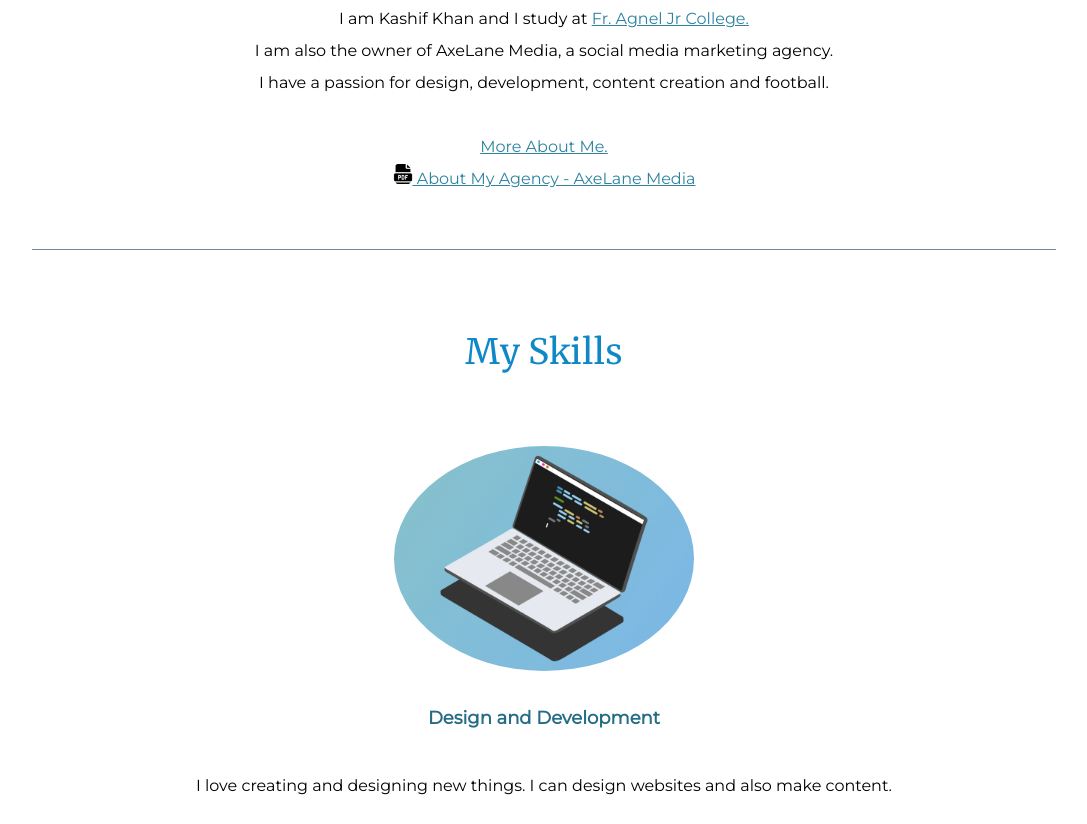
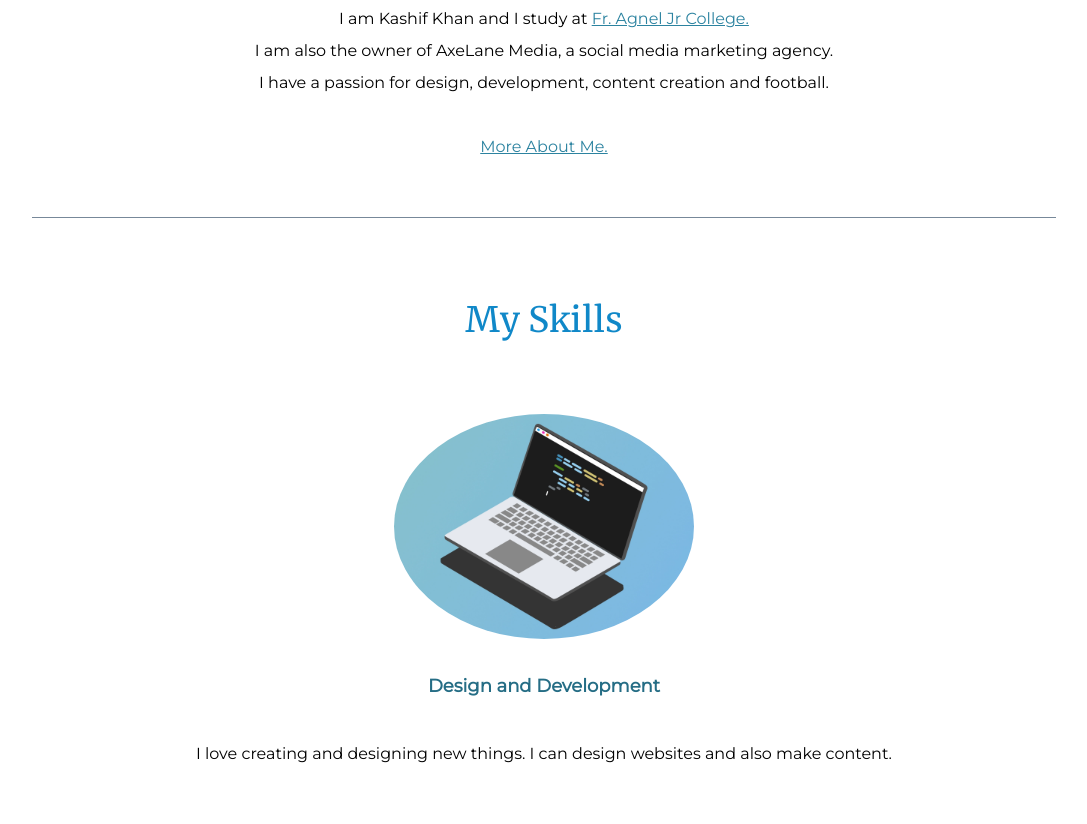
Before and after one commit to kh4nkashif/Personal-Site, a plain HTML site: page index.html in a window 1280 px wide. Shown: the part 1021-1845 px from the top of the page, without its empty margins (96-1183 px from the left). Drawn offline with Linux system fonts and the light colour scheme.

Commit message:
remove axelane presentation

```diff
--- a/index.html
+++ b/index.html
@@ -48,9 +48,6 @@
             <p>
                 <a class="bluelink" href="./More About Me.html">More About Me.</a>
                 <br>
-                <a class="bluelink" href="./Axe Lane Media Presentation.pdf">
-                    <img src="./img/pdf.png" alt="pdf icon" width="20px">
-                    About My Agency - AxeLane Media</a>
             </p>
         </div>
         <hr>
```
